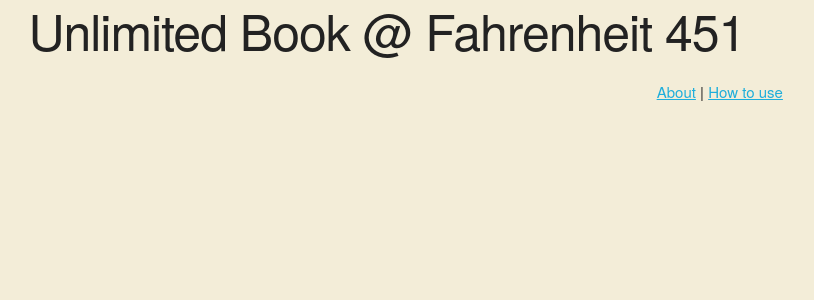
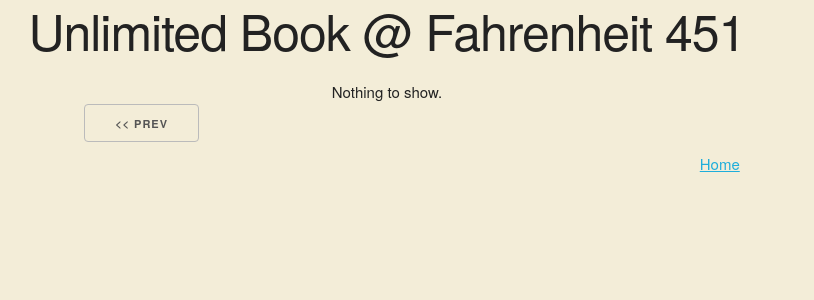
Before and after one commit to thejeshgn/unlimited_book, a Flask app: page /1 in a window 1280 px wide. Shown: the top 300 px of the page, without its empty margins (253-1067 px from the left). Run offline with Flask 2, Linux system fonts and the light colour scheme; data comes from the database, SQL or seed files in the repository.

Commit message:
bug fixes

```diff
--- a/server.py
+++ b/server.py
@@ -8,11 +8,24 @@
 db_file = "db.sqlite"
 
 
-@app.route('/<page_number>')
-def home(page_number=0):
+
+@app.route('/')
+def home():
+	page_number=0
 	conn = connection(db_file)
 	items = select_items(conn,page_number)
 	#print(items)
+	return render_template('index.html', page_number=page_number,items=items)
+
+@app.route('/<page_number>')
+def pages(page_number=0):
+	if int(page_number) < 0:
+		page_number = 0
+	conn = connection(db_file)
+	items = select_items(conn,page_number)
+	#print(items)
+	if items is None:
+		items = []
 	return render_template('index.html', page_number=page_number,items=items)
 
 @app.route('/about')
@@ -34,7 +47,7 @@
 
 def select_items(conn,page_number=0):
 	cur = conn.cursor()
-	page_items = 10
+	page_items = 6
 	max_id = int(page_number) * int(page_items)
 	sql ="SELECT * FROM ITEMS where id > {max_id} order by id limit {page_items}".format(max_id=max_id,page_items=page_items)
 	#print(sql)
--- a/templates/index.html
+++ b/templates/index.html
@@ -4,21 +4,52 @@
 {% block content %}
 
 {% set loop_cycle = cycler('one', 'two', 'three') %}
+
+{% if items|length > 0 %}
   {% for item in items %}
     {%  set loop_cycle_value = loop_cycle.next() %}
     {% if loop_cycle_value == "one"  %}
       <div class="row"> <!-- start row -->
     {% endif %}
       <div class="one-third column">
-    	<img class="thumbnail" src="static/content/thumbnail/{{item[3]}}" /> <br>
-    	<a href="static/content/{{item[5]}}" target="_blank"><input type="button" class="button-primary" value="Read"></a>
+      	<img class="thumbnail" src="/static/content/thumbnail/{{item[3]}}" /> <br>
+      	<a href="/static/content/{{item[5]}}" target="_blank"><input type="button" class="button-primary" value="Read"></a>
       </div>
     {% if loop_cycle_value == "three" or loop.last %}
       </div> <!-- end row -->
     {% endif %}
+  {% endfor %}
+{% endif %}
+{% if items|length == 0 %}
+ <div class="row">
 
-{% endfor %}
+        <div class="twelve columns">
+          Nothing to show.
+        </div>
+</div>
+{% endif %}
 
+
+  <div class="row">
+        <div class="six columns">
+          &nbsp;
+          {% if page_number|int > 0  %}
+              <a href="/{{ (page_number | int) - 1}}">
+              <input type="button" class="button" value="<< Prev"/>
+              </a>
+          {% endif %}
+        </div>
+
+        <div class="six columns">
+          &nbsp;
+          {% if items|length > 0 %}
+          <a href="/{{ (page_number | int ) + 1}}">
+            <input type="button" class="button" value="Next >>" />
+          </a>
+          {% endif %}
+        </div>
+
+  </div>
 
 
 {% endblock %}
--- a/templates/layout.html
+++ b/templates/layout.html
@@ -2,9 +2,10 @@
 <head>
 	{% block head %}
 	<meta name="viewport" content="width=device-width, initial-scale=1.0">
-	<link rel="stylesheet" type="text/css" href="static/css/normalize.css">
-	<link rel="stylesheet" type="text/css" href="static/css/skeleton.css">
-	<link rel="stylesheet" type="text/css" href="static/css/screen.css">
+	<link rel="shortcut icon" href="/static/img/favicon.ico" type="image/x-icon" />
+	<link rel="stylesheet" type="text/css" href="/static/css/normalize.css">
+	<link rel="stylesheet" type="text/css" href="/static/css/skeleton.css">
+	<link rel="stylesheet" type="text/css" href="/static/css/screen.css">
 	<title>{% block title %}{% endblock %} | Unlimited Book @ Fahrenheit 451</title>
     {% endblock %}
 </head>
@@ -19,7 +20,7 @@
 		<div class="row">
 		    <div class="one-third column">&nbsp;</div>
 	    	<div class="one-third column">&nbsp;</div>
-	    	<div class="one-third column"><a href="/about">About</a> | <a href="/help">How to use</a></div>
+	    	<div class="one-third column"><a href="/">Home</a>
 	  	</div>
 	</div>
 </body>
```
Also changed, not shown: static/img/8235360-M.jpg (deleted), static/img/favicon-16x16.png (renamed from static/favicon-16x16.png), static/img/favicon-32x32.png (renamed from static/favicon-32x32.png), static/img/favicon-96x96.png (renamed from static/favicon-96x96.png), static/img/favicon.ico (renamed from static/favicon.ico). Lines whose indentation alone changed are shown as unchanged.
